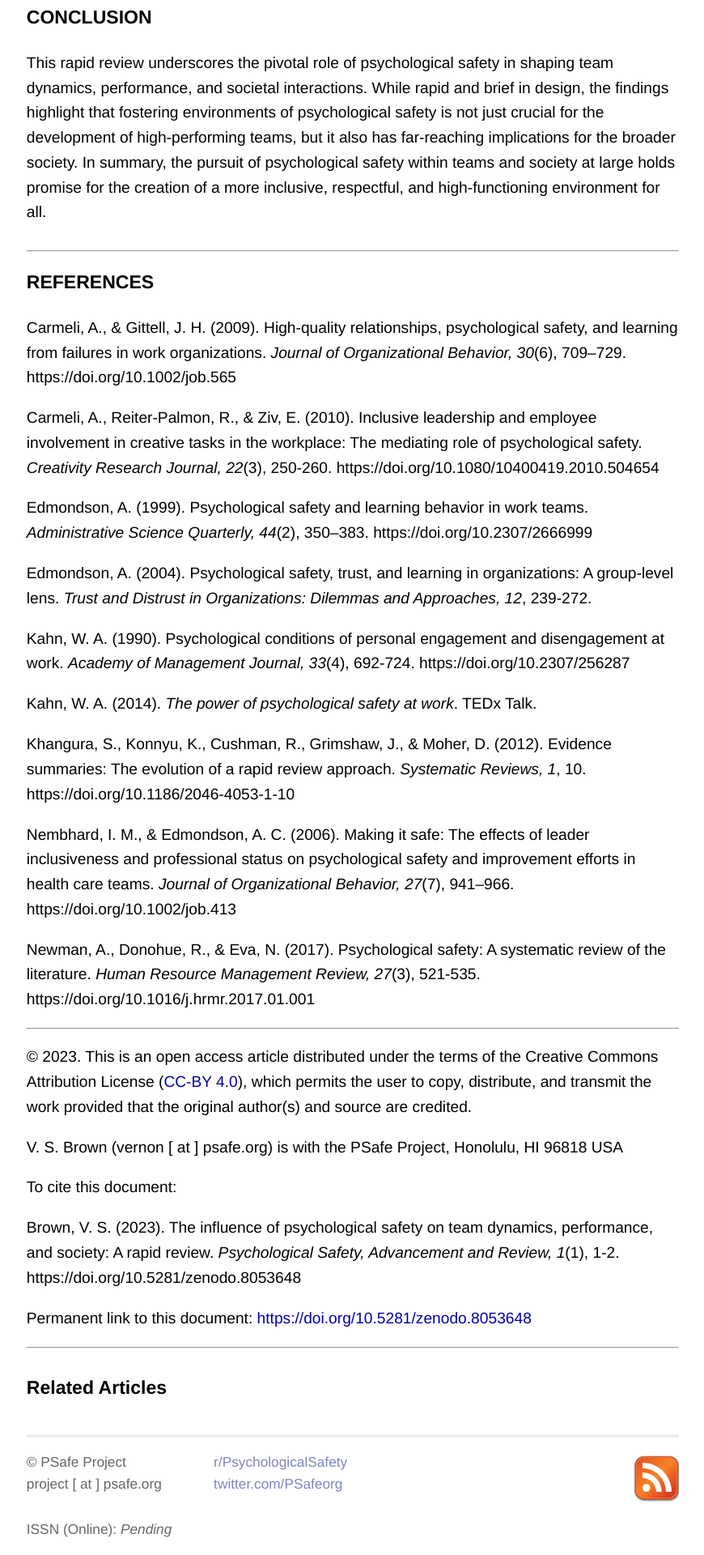
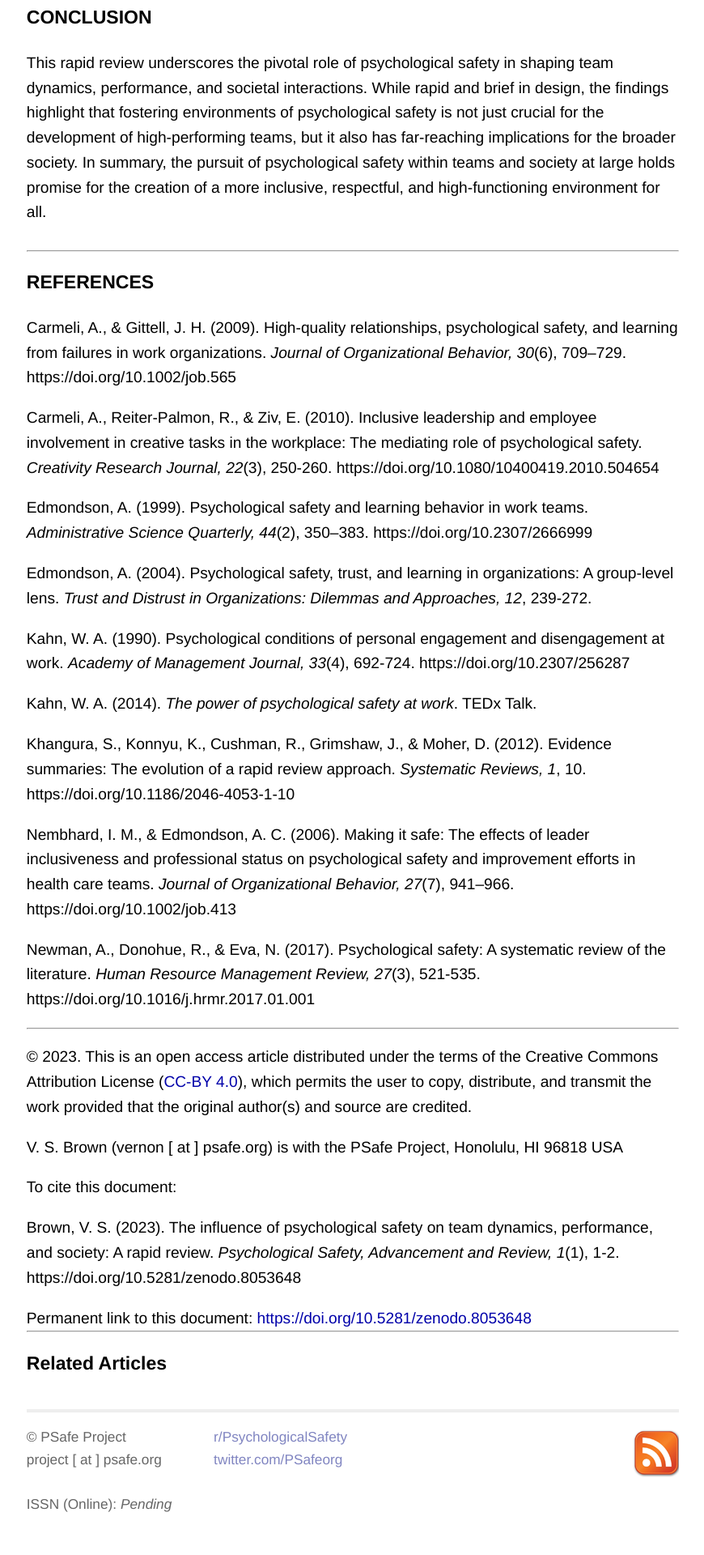
Before and after one commit to atidbit/psafe, a Jekyll site: the page built from _posts/2023-06-19-influence-of-psychological-safety-a-rapid-review.md, in a window 1280 px wide. Shown: the part 2764-4684 px from the top of the page at 81% size, without its empty margins (204-1074 px from the left). Built offline with Jekyll 4.4.1, drawn with Linux system fonts in a browser that asks for light colours; after the commit the page ends 4653 px from its top, so only the background shows below that.

Commit message:
Update post.html

```diff
--- a/_layouts/post.html
+++ b/_layouts/post.html
@@ -4,9 +4,8 @@ layout: default
 <div id="post">
 {{ content }}
 </div>
-<hr>
+<hr style="margin-top:-1em;margin-bottom:+1em">
 <div id="related">
-  <br />
   <h2>Related Articles</h2>
   <ul class="posts">
     {% for post in site.related_posts limit:3 %}
```
